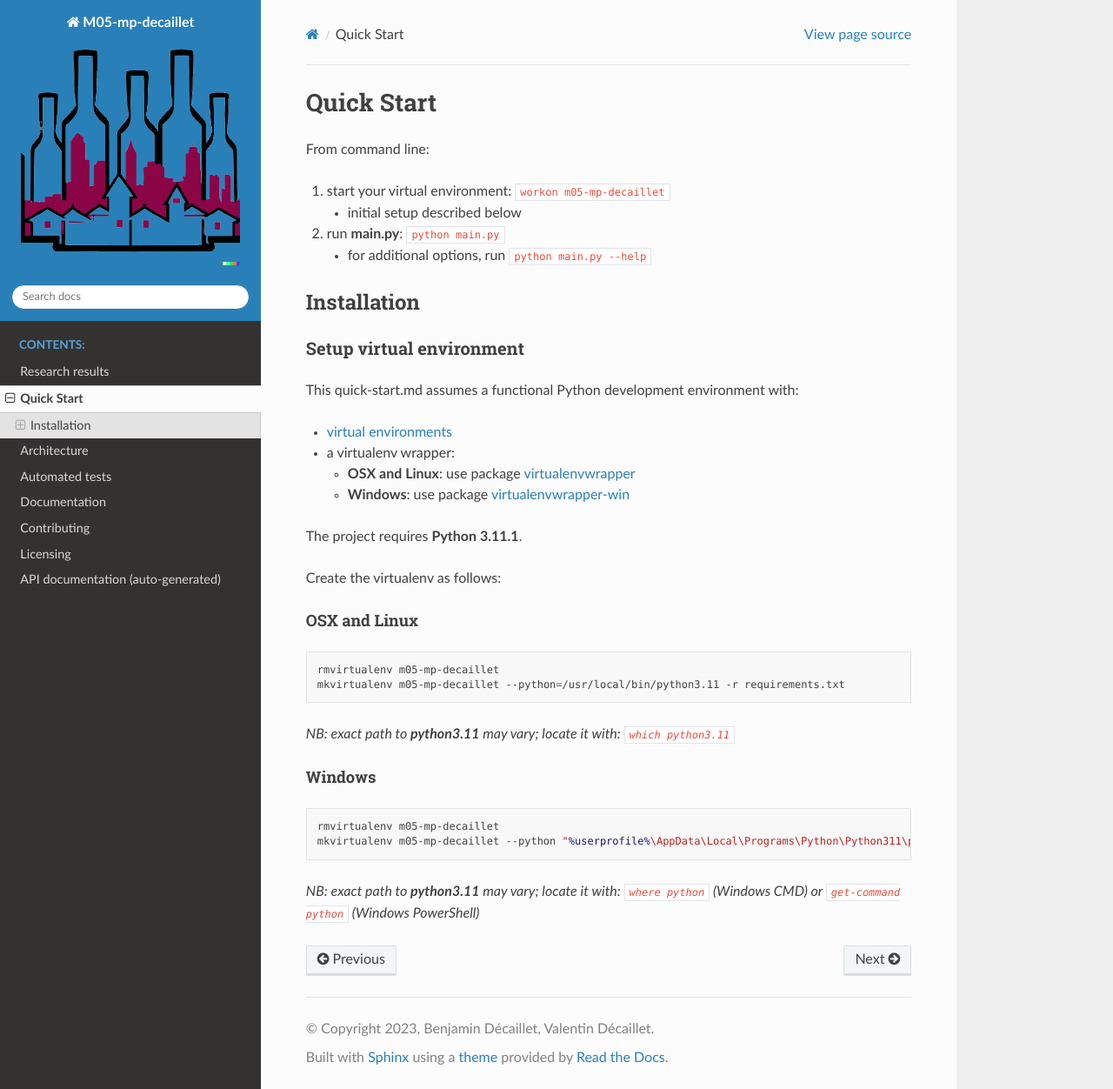
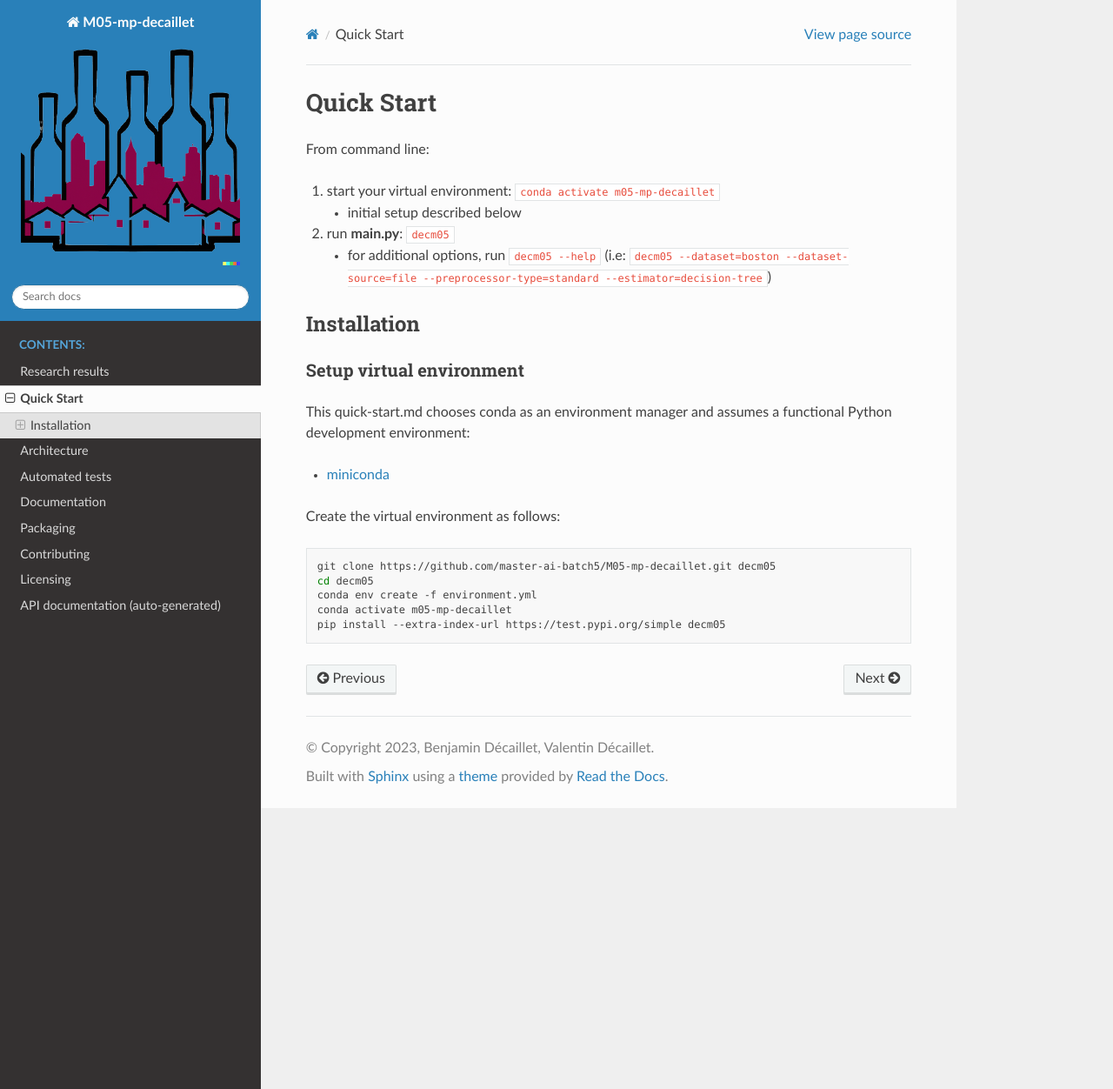
Before and after one commit to BenjaminDecaillet/M05-mp-decaillet, a Sphinx documentation site: the page built from doc/quick-start.md, in a window 1280 px wide and 1252 px high. Shown: the whole window at 87% size. Built offline with Sphinx 7.4.7 and the Read the Docs theme 2.0.0, drawn with Linux system fonts in a browser that asks for light colours; pages that are not in the unit, such as notebooks, are missing from menus.

Commit message:
feat(pckg): update docs

````diff
--- a/doc/index.rst
+++ b/doc/index.rst
@@ -19,6 +19,7 @@ of `UniDistance's Master in AI <https://unidistance.ch/en/mathematics-and-comput
    architecture
    automated-tests
    documentation
+   packaging
    contributing
    licensing
 
--- a/doc/quick-start.md
+++ b/doc/quick-start.md
@@ -3,10 +3,10 @@
 
 From command line:
 
-1. start your virtual environment: `workon m05-mp-decaillet`
+1. start your virtual environment: `conda activate m05-mp-decaillet`
    - initial setup described below
-2. run **main.py**: `python main.py`
-   - for additional options, run `python main.py --help`
+2. run **main.py**: `decm05`
+   - for additional options, run `decm05 --help` (i.e: `decm05 --dataset=boston --dataset-source=file --preprocessor-type=standard --estimator=decision-tree`)
 
 <!-- -------------------------------------------------- -->
 
@@ -14,31 +14,16 @@ From command line:
 
 ### Setup virtual environment
 
-This quick-start.md assumes a functional Python development environment with:
+This quick-start.md chooses conda as an environment manager and assumes a functional Python development environment:
 
-- [virtual environments](https://docs.python.org/3/library/venv.html)
-- a virtualenv wrapper:
-  - **OSX and Linux**: use package [virtualenvwrapper](https://virtualenvwrapper.readthedocs.io/en/latest/install.html)
-  - **Windows**: use package [virtualenvwrapper-win](https://pypi.org/project/virtualenvwrapper-win/)
+- [miniconda](https://docs.conda.io/en/latest/miniconda.html)
 
-The project requires **Python 3.11.1**.
-
-Create the virtualenv as follows:
-
-#### OSX and Linux
+Create the virtual environment as follows:
 
 ```bash
-rmvirtualenv m05-mp-decaillet
-mkvirtualenv m05-mp-decaillet --python=/usr/local/bin/python3.11 -r requirements.txt
+git clone https://github.com/master-ai-batch5/M05-mp-decaillet.git decm05
+cd decm05
+conda env create -f environment.yml
+conda activate m05-mp-decaillet
+pip install --extra-index-url https://test.pypi.org/simple decm05
 ```
-
-_NB: exact path to **python3.11** may vary; locate it with: `which python3.11`_
-
-#### Windows
-
-```winbatch
-rmvirtualenv m05-mp-decaillet
-mkvirtualenv m05-mp-decaillet --python "%userprofile%\AppData\Local\Programs\Python\Python311\python.exe" -r requirements.txt
-```
-
-_NB: exact path to **python3.11** may vary; locate it with: `where python` (Windows CMD) or `get-command python` (Windows PowerShell)_
````
Also changed, not shown: README.md (+3 -0 lines), doc/automated-tests.rst (+4 -4 lines), doc/contributing.md (+1 -1 lines), doc/documentation.md (+3 -3 lines), doc/packaging.md (added, +27 -0 lines).
